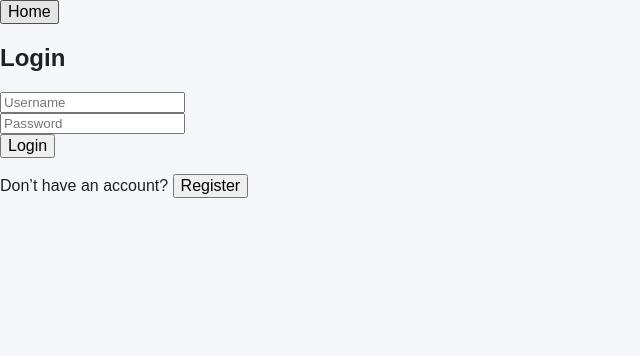
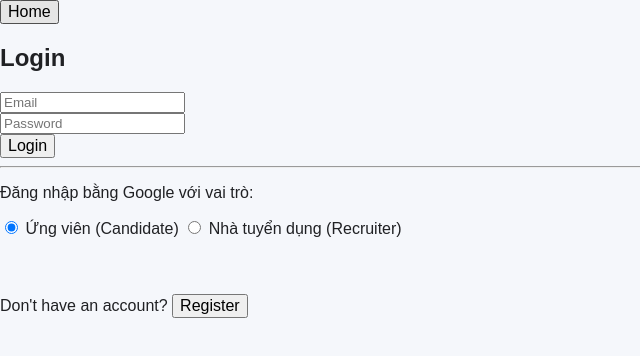
Before and after one commit to XuanLocLuong/SEP490-G40-FE, a React (Vite) app: page /login in a window 1280 px wide. Shown: the top 356 px of the page, without its empty margins (0-640 px from the left). Built offline with nearby package versions, Linux system fonts and the light colour scheme; no server answers.

Commit message:
[Loc] login/register with google

```diff
--- a/package.json
+++ b/package.json
@@ -10,6 +10,7 @@
     "preview": "vite preview"
   },
   "dependencies": {
+    "@react-oauth/google": "^0.13.5",
     "axios": "^1.17.0",
     "bootstrap": "^5.3.8",
     "leaflet": "^1.9.4",
--- a/src/apis/AuthApi.jsx
+++ b/src/apis/AuthApi.jsx
@@ -6,3 +6,6 @@ export const login = (data) => {
 export const register = (data) => {
     return axiosClient.post('/auth/register', data);
 };
+export const loginWithGoogle = (data) => {
+    return axiosClient.post('/auth/google', data);
+};
--- a/src/pages/auth/Login.jsx
+++ b/src/pages/auth/Login.jsx
@@ -1,45 +1,70 @@
 import { useState } from 'react';
 import { useNavigate } from 'react-router-dom';
-import { login as LoginApi } from '../../apis/AuthApi.jsx' ;
+import { login as LoginApi, loginWithGoogle } from '../../apis/AuthApi.jsx';
 import { useAuth } from '../../contexts/authContext.js';
-import {ROLE_ADMIN, ROLE_STAFF} from "../../utils/Constants.jsx";
-import {Button} from "react-bootstrap";
+import { ROLE_ADMIN, ROLE_STAFF } from '../../utils/Constants.jsx';
+import { Button } from 'react-bootstrap';
+import { GoogleLogin, GoogleOAuthProvider } from '@react-oauth/google';
+
+const GOOGLE_CLIENT_ID = import.meta.env.VITE_GOOGLE_CLIENT_ID;
 
 const Login = () => {
-    const [username, setUsername] = useState('');
+    const [email, setEmail] = useState('');
     const [password, setPassword] = useState('');
+    const [googleRole, setGoogleRole] = useState('CANDIDATE');
+    const [error, setError] = useState('');
     const { login } = useAuth();
     const navigate = useNavigate();
 
+    const redirectByRole = (role) => {
+        if (role === ROLE_ADMIN || role === 'ADMIN') navigate('/admin');
+        else if (role === ROLE_STAFF || role === 'POST_MANAGER' || role === 'MANUAL_CHECK_TEAM') navigate('/staff');
+        else navigate('/member');
+    };
+
     const handleSubmit = async (e) => {
         e.preventDefault();
+        setError('');
         try {
-            const res = await LoginApi({ username, password });
-            console.log("Thông tin đăng nhập được trả về:", res);
+            const res = await LoginApi({ email, password });
             login(res.data.data);
-            if (res.data.data.role === ROLE_ADMIN) {
-                navigate('/admin');
-            }
-            else if (res.data.data.role === ROLE_STAFF) {
-                navigate('/staff');
-            }
-            else {
-                navigate('/member');
-            }
+            redirectByRole(res.data.data.role);
         } catch (err) {
-            alert('Login failed', err);
+            setError('Đăng nhập thất bại. Vui lòng kiểm tra lại email/mật khẩu.');
         }
     };
 
+    const handleGoogleSuccess = async (credentialResponse) => {
+        setError('');
+        try {
+            const res = await loginWithGoogle({
+                idToken: credentialResponse.credential,
+                role: googleRole,
+            });
+            login(res.data.data);
+            redirectByRole(res.data.data.role);
+        } catch (err) {
+            setError('Đăng nhập bằng Google thất bại. Vui lòng thử lại.');
+        }
+    };
+
+    const handleGoogleError = () => {
+        setError('Đăng nhập Google bị huỷ hoặc thất bại.');
+    };
+
     return (
+        <GoogleOAuthProvider clientId={GOOGLE_CLIENT_ID}>
             <div>
-            <Button onClick={() => navigate("/")}>Home</Button>
+                <Button onClick={() => navigate('/')}>Home</Button>
                 <h2>Login</h2>
+
+                {error && <p style={{ color: 'red' }}>{error}</p>}
+
                 <form onSubmit={handleSubmit}>
                     <input
-                    placeholder="Username"
-                    value={username}
-                    onChange={(e) => setUsername(e.target.value)}
+                        placeholder="Email"
+                        value={email}
+                        onChange={(e) => setEmail(e.target.value)}
                     />
                     <br />
                     <input
@@ -51,14 +76,44 @@ const Login = () => {
                     <br />
                     <button type="submit">Login</button>
                 </form>
+
+                <hr />
+
+                {/* Chọn role trước khi đăng nhập Google (chỉ dùng lần đầu tạo tài khoản) */}
+                <div>
+                    <p>Đăng nhập bằng Google với vai trò:</p>
+                    <label>
+                        <input
+                            type="radio"
+                            value="CANDIDATE"
+                            checked={googleRole === 'CANDIDATE'}
+                            onChange={(e) => setGoogleRole(e.target.value)}
+                        />
+                        {' '}Ứng viên (Candidate)
+                    </label>
+                    {'  '}
+                    <label>
+                        <input
+                            type="radio"
+                            value="RECRUITER"
+                            checked={googleRole === 'RECRUITER'}
+                            onChange={(e) => setGoogleRole(e.target.value)}
+                        />
+                        {' '}Nhà tuyển dụng (Recruiter)
+                    </label>
+                </div>
+
+                <GoogleLogin
+                    onSuccess={handleGoogleSuccess}
+                    onError={handleGoogleError}
+                />
+
                 <p>
-                Don’t have an account?{' '}
-                <button onClick={() => navigate('/register')}>
-                    Register
-                </button>
+                    Don't have an account?{' '}
+                    <button onClick={() => navigate('/register')}>Register</button>
                 </p>
-
             </div>
+        </GoogleOAuthProvider>
     );
 };
 
--- a/src/pages/auth/Register.jsx
+++ b/src/pages/auth/Register.jsx
@@ -6,7 +6,6 @@ import {Button} from "react-bootstrap";
 
 const Register = () => {
     const [form, setForm] = useState({
-        username: '',
         password: '',
         fullName: '',
         email: '',
```
Also changed, not shown: 2 other files (tests, documents, lock files or other folders). Lines whose indentation alone changed are shown as unchanged.
